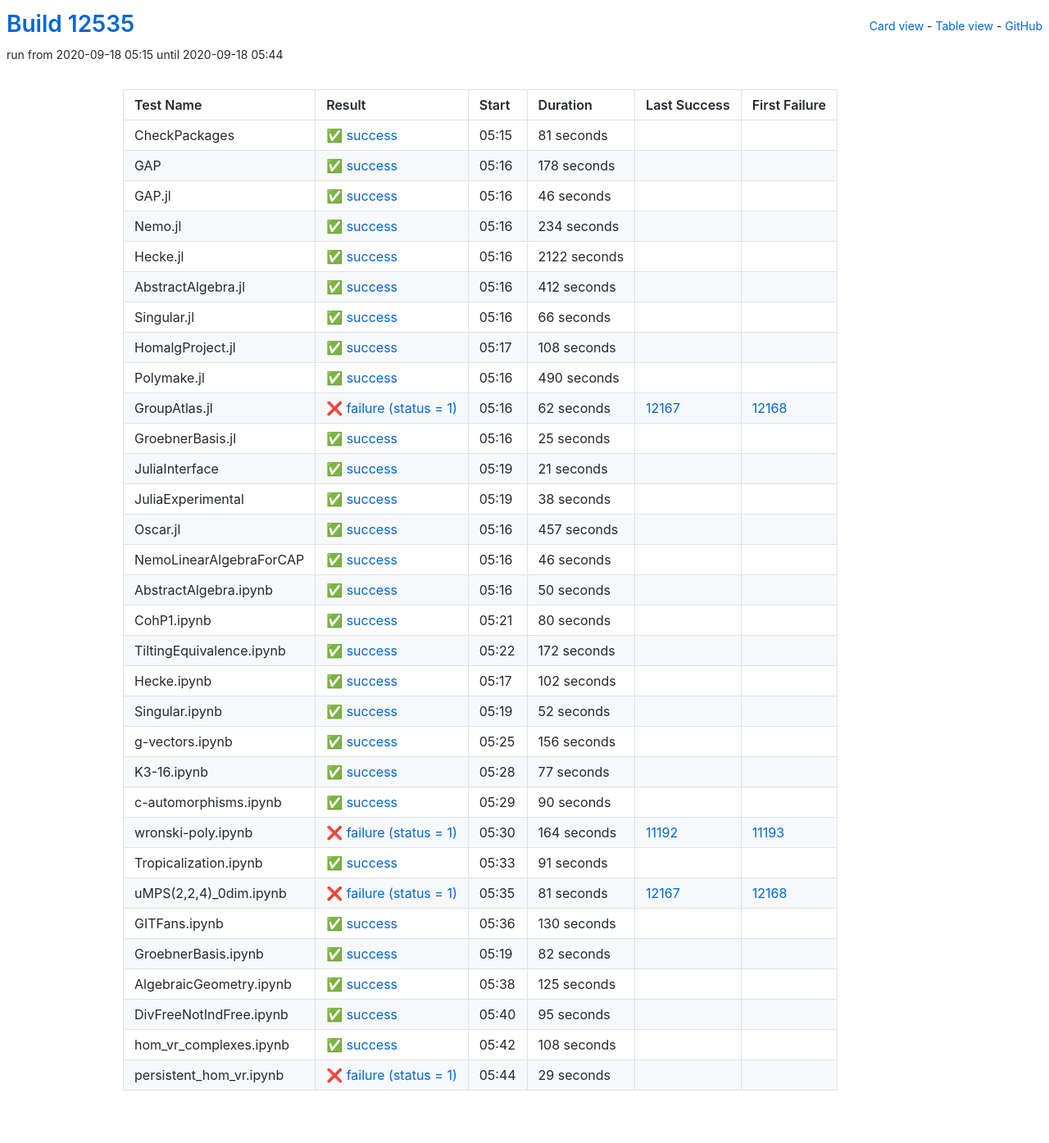
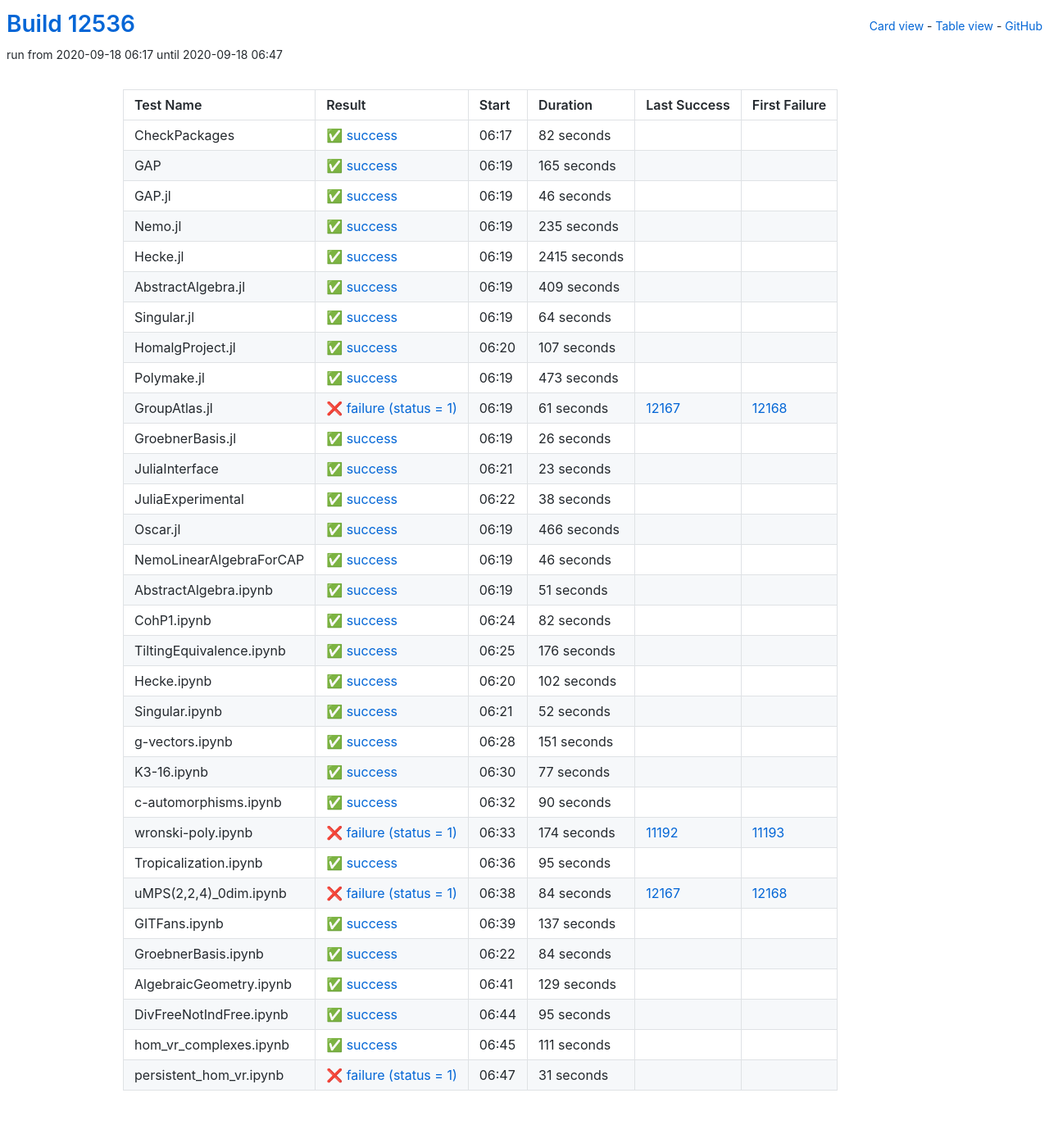
Before and after one commit to oscar-system/oscar-ci-status, a Jekyll site: the page built from table.html, in a window 1280 px wide. Shown: the whole page at 82% size. Built offline with Jekyll 4.4.1, drawn with Linux system fonts in a browser that asks for light colours.

Commit message:
Build #12536

```diff
--- a/_data/ci.yml
+++ b/_data/ci.yml
@@ -1,6 +1,6 @@
 ---
-build: 12535
-build_url: https://oscarci.mathematik.uni-kl.de/job/oscar/12535/
+build: 12536
+build_url: https://oscarci.mathematik.uni-kl.de/job/oscar/12536/
 job: oscar
 organization: oscar-system
 repo: oscar-ci-status
@@ -8,32 +8,32 @@ repourl: https://github.com/oscar-system/oscar-ci-status
 tests:
 - name: CheckPackages
   id: checkpackages
-  log: https://oscarci.mathematik.uni-kl.de/job/oscar/12535/artifact/logs/build-12535/CheckPackages.log
-  start: 2020-09-18 05:15
+  log: https://oscarci.mathematik.uni-kl.de/job/oscar/12536/artifact/logs/build-12536/CheckPackages.log
+  start: 2020-09-18 06:17
   success: true
   exitcode: 0
   status: success
-  duration: 81
+  duration: 82
   last_success: false
   last_success_url:
   first_failure: false
   first_failure_url:
 - name: GAP
   id: gap
-  log: https://oscarci.mathematik.uni-kl.de/job/oscar/12535/artifact/logs/build-12535/GAP.log
-  start: 2020-09-18 05:16
+  log: https://oscarci.mathematik.uni-kl.de/job/oscar/12536/artifact/logs/build-12536/GAP.log
+  start: 2020-09-18 06:19
   success: true
   exitcode: 0
   status: success
-  duration: 178
+  duration: 165
   last_success: false
   last_success_url:
   first_failure: false
   first_failure_url:
 - name: GAP.jl
   id: gap-jl
-  log: https://oscarci.mathematik.uni-kl.de/job/oscar/12535/artifact/logs/build-12535/GAP.jl.log
-  start: 2020-09-18 05:16
+  log: https://oscarci.mathematik.uni-kl.de/job/oscar/12536/artifact/logs/build-12536/GAP.jl.log
+  start: 2020-09-18 06:19
   success: true
   exitcode: 0
   status: success
@@ -44,116 +44,116 @@ tests:
   first_failure_url:
 - name: Nemo.jl
   id: nemo-jl
-  log: https://oscarci.mathematik.uni-kl.de/job/oscar/12535/artifact/logs/build-12535/Nemo.jl.log
-  start: 2020-09-18 05:16
+  log: https://oscarci.mathematik.uni-kl.de/job/oscar/12536/artifact/logs/build-12536/Nemo.jl.log
+  start: 2020-09-18 06:19
   success: true
   exitcode: 0
   status: success
-  duration: 234
+  duration: 235
   last_success: false
   last_success_url:
   first_failure: false
   first_failure_url:
 - name: Hecke.jl
   id: hecke-jl
-  log: https://oscarci.mathematik.uni-kl.de/job/oscar/12535/artifact/logs/build-12535/Hecke.jl.log
-  start: 2020-09-18 05:16
+  log: https://oscarci.mathematik.uni-kl.de/job/oscar/12536/artifact/logs/build-12536/Hecke.jl.log
+  start: 2020-09-18 06:19
   success: true
   exitcode: 0
   status: success
-  duration: 2122
+  duration: 2415
   last_success: false
   last_success_url:
   first_failure: false
   first_failure_url:
 - name: AbstractAlgebra.jl
   id: abstractalgebra-jl
-  log: https://oscarci.mathematik.uni-kl.de/job/oscar/12535/artifact/logs/build-12535/AbstractAlgebra.jl.log
-  start: 2020-09-18 05:16
+  log: https://oscarci.mathematik.uni-kl.de/job/oscar/12536/artifact/logs/build-12536/AbstractAlgebra.jl.log
+  start: 2020-09-18 06:19
   success: true
   exitcode: 0
   status: success
-  duration: 412
+  duration: 409
   last_success: false
   last_success_url:
   first_failure: false
   first_failure_url:
 - name: Singular.jl
   id: singular-jl
-  log: https://oscarci.mathematik.uni-kl.de/job/oscar/12535/artifact/logs/build-12535/Singular.jl.log
-  start: 2020-09-18 05:16
+  log: https://oscarci.mathematik.uni-kl.de/job/oscar/12536/artifact/logs/build-12536/Singular.jl.log
+  start: 2020-09-18 06:19
   success: true
   exitcode: 0
   status: success
-  duration: 66
+  duration: 64
   last_success: false
   last_success_url:
   first_failure: false
   first_failure_url:
 - name: HomalgProject.jl
   id: homalgproject-jl
-  log: https://oscarci.mathematik.uni-kl.de/job/oscar/12535/artifact/logs/build-12535/HomalgProject.jl.log
-  start: 2020-09-18 05:17
+  log: https://oscarci.mathematik.uni-kl.de/job/oscar/12536/artifact/logs/build-12536/HomalgProject.jl.log
+  start: 2020-09-18 06:20
   success: true
   exitcode: 0
   status: success
-  duration: 108
+  duration: 107
   last_success: false
   last_success_url:
   first_failure: false
   first_failure_url:
 - name: Polymake.jl
   id: polymake-jl
-  log: https://oscarci.mathematik.uni-kl.de/job/oscar/12535/artifact/logs/build-12535/Polymake.jl.log
-  start: 2020-09-18 05:16
+  log: https://oscarci.mathematik.uni-kl.de/job/oscar/12536/artifact/logs/build-12536/Polymake.jl.log
+  start: 2020-09-18 06:19
   success: true
   exitcode: 0
   status: success
-  duration: 490
+  duration: 473
   last_success: false
   last_success_url:
   first_failure: false
   first_failure_url:
 - name: GroupAtlas.jl
   id: groupatlas-jl
-  log: https://oscarci.mathematik.uni-kl.de/job/oscar/12535/artifact/logs/build-12535/GroupAtlas.jl.log
-  start: 2020-09-18 05:16
+  log: https://oscarci.mathematik.uni-kl.de/job/oscar/12536/artifact/logs/build-12536/GroupAtlas.jl.log
+  start: 2020-09-18 06:19
   success: false
   exitcode: 1
   status: failure
-  duration: 62
+  duration: 61
   last_success: 12167
   last_success_url: https://oscarci.mathematik.uni-kl.de/job/oscar/12167/
   first_failure: 12168
   first_failure_url: https://oscarci.mathematik.uni-kl.de/job/oscar/12168/
 - name: GroebnerBasis.jl
   id: groebnerbasis-jl
-  log: https://oscarci.mathematik.uni-kl.de/job/oscar/12535/artifact/logs/build-12535/GroebnerBasis.jl.log
-  start: 2020-09-18 05:16
+  log: https://oscarci.mathematik.uni-kl.de/job/oscar/12536/artifact/logs/build-12536/GroebnerBasis.jl.log
+  start: 2020-09-18 06:19
   success: true
   exitcode: 0
   status: success
-  duration: 25
+  duration: 26
   last_success: false
   last_success_url:
   first_failure: false
   first_failure_url:
 - name: JuliaInterface
   id: juliainterface
-  log: https://oscarci.mathematik.uni-kl.de/job/oscar/12535/artifact/logs/build-12535/JuliaInterface.log
-  start: 2020-09-18 05:19
+  log: https://oscarci.mathematik.uni-kl.de/job/oscar/12536/artifact/logs/build-12536/JuliaInterface.log
+  start: 2020-09-18 06:21
   success: true
   exitcode: 0
   status: success
-  duration: 21
+  duration: 23
   last_success: false
   last_success_url:
   first_failure: false
   first_failure_url:
 - name: JuliaExperimental
   id: juliaexperimental
-  log: https://oscarci.mathematik.uni-kl.de/job/oscar/12535/artifact/logs/build-12535/JuliaExperimental.log
-  start: 2020-09-18 05:19
+  log: https://oscarci.mathematik.uni-kl.de/job/oscar/12536/artifact/logs/build-12536/JuliaExperimental.log
+  start: 2020-09-18 06:22
   success: true
   exitcode: 0
   status: success
@@ -164,20 +164,20 @@ tests:
   first_failure_url:
 - name: Oscar.jl
   id: oscar-jl
-  log: https://oscarci.mathematik.uni-kl.de/job/oscar/12535/artifact/logs/build-12535/Oscar.jl.log
-  start: 2020-09-18 05:16
+  log: https://oscarci.mathematik.uni-kl.de/job/oscar/12536/artifact/logs/build-12536/Oscar.jl.log
+  start: 2020-09-18 06:19
   success: true
   exitcode: 0
   status: success
-  duration: 457
+  duration: 466
   last_success: false
   last_success_url:
   first_failure: false
   first_failure_url:
 - name: NemoLinearAlgebraForCAP
   id: nemolinearalgebraforcap
-  log: https://oscarci.mathematik.uni-kl.de/job/oscar/12535/artifact/logs/build-12535/NemoLinearAlgebraForCAP.log
-  start: 2020-09-18 05:16
+  log: https://oscarci.mathematik.uni-kl.de/job/oscar/12536/artifact/logs/build-12536/NemoLinearAlgebraForCAP.log
+  start: 2020-09-18 06:19
   success: true
   exitcode: 0
   status: success
@@ -188,44 +188,44 @@ tests:
   first_failure_url:
 - name: AbstractAlgebra.ipynb
   id: abstractalgebra-ipynb
-  log: https://oscarci.mathematik.uni-kl.de/job/oscar/12535/artifact/logs/build-12535/AbstractAlgebra.ipynb.log
-  start: 2020-09-18 05:16
+  log: https://oscarci.mathematik.uni-kl.de/job/oscar/12536/artifact/logs/build-12536/AbstractAlgebra.ipynb.log
+  start: 2020-09-18 06:19
   success: true
   exitcode: 0
   status: success
-  duration: 50
+  duration: 51
   last_success: false
   last_success_url:
   first_failure: false
   first_failure_url:
 - name: CohP1.ipynb
   id: cohp1-ipynb
-  log: https://oscarci.mathematik.uni-kl.de/job/oscar/12535/artifact/logs/build-12535/CohP1.ipynb.log
-  start: 2020-09-18 05:21
+  log: https://oscarci.mathematik.uni-kl.de/job/oscar/12536/artifact/logs/build-12536/CohP1.ipynb.log
+  start: 2020-09-18 06:24
   success: true
   exitcode: 0
   status: success
-  duration: 80
+  duration: 82
   last_success: false
   last_success_url:
   first_failure: false
   first_failure_url:
 - name: TiltingEquivalence.ipynb
   id: tiltingequivalence-ipynb
-  log: https://oscarci.mathematik.uni-kl.de/job/oscar/12535/artifact/logs/build-12535/TiltingEquivalence.ipynb.log
-  start: 2020-09-18 05:22
+  log: https://oscarci.mathematik.uni-kl.de/job/oscar/12536/artifact/logs/build-12536/TiltingEquivalence.ipynb.log
+  start: 2020-09-18 06:25
   success: true
   exitcode: 0
   status: success
-  duration: 172
+  duration: 176
   last_success: false
   last_success_url:
   first_failure: false
   first_failure_url:
 - name: Hecke.ipynb
   id: hecke-ipynb
-  log: https://oscarci.mathematik.uni-kl.de/job/oscar/12535/artifact/logs/build-12535/Hecke.ipynb.log
-  start: 2020-09-18 05:17
+  log: https://oscarci.mathematik.uni-kl.de/job/oscar/12536/artifact/logs/build-12536/Hecke.ipynb.log
+  start: 2020-09-18 06:20
   success: true
   exitcode: 0
   status: success
@@ -236,8 +236,8 @@ tests:
   first_failure_url:
 - name: Singular.ipynb
   id: singular-ipynb
-  log: https://oscarci.mathematik.uni-kl.de/job/oscar/12535/artifact/logs/build-12535/Singular.ipynb.log
-  start: 2020-09-18 05:19
+  log: https://oscarci.mathematik.uni-kl.de/job/oscar/12536/artifact/logs/build-12536/Singular.ipynb.log
+  start: 2020-09-18 06:21
   success: true
   exitcode: 0
   status: success
@@ -248,20 +248,20 @@ tests:
   first_failure_url:
 - name: g-vectors.ipynb
   id: g-vectors-ipynb
-  log: https://oscarci.mathematik.uni-kl.de/job/oscar/12535/artifact/logs/build-12535/g-vectors.ipynb.log
-  start: 2020-09-18 05:25
+  log: https://oscarci.mathematik.uni-kl.de/job/oscar/12536/artifact/logs/build-12536/g-vectors.ipynb.log
+  start: 2020-09-18 06:28
   success: true
   exitcode: 0
   status: success
-  duration: 156
+  duration: 151
   last_success: false
   last_success_url:
   first_failure: false
   first_failure_url:
 - name: K3-16.ipynb
   id: k3-16-ipynb
-  log: https://oscarci.mathematik.uni-kl.de/job/oscar/12535/artifact/logs/build-12535/K3-16.ipynb.log
-  start: 2020-09-18 05:28
+  log: https://oscarci.mathematik.uni-kl.de/job/oscar/12536/artifact/logs/build-12536/K3-16.ipynb.log
+  start: 2020-09-18 06:30
   success: true
   exitcode: 0
   status: success
@@ -272,8 +272,8 @@ tests:
   first_failure_url:
 - name: c-automorphisms.ipynb
   id: c-automorphisms-ipynb
-  log: https://oscarci.mathematik.uni-kl.de/job/oscar/12535/artifact/logs/build-12535/c-automorphisms.ipynb.log
-  start: 2020-09-18 05:29
+  log: https://oscarci.mathematik.uni-kl.de/job/oscar/12536/artifact/logs/build-12536/c-automorphisms.ipynb.log
+  start: 2020-09-18 06:32
   success: true
   exitcode: 0
   status: success
@@ -284,80 +284,80 @@ tests:
   first_failure_url:
 - name: wronski-poly.ipynb
   id: wronski-poly-ipynb
-  log: https://oscarci.mathematik.uni-kl.de/job/oscar/12535/artifact/logs/build-12535/wronski-poly.ipynb.log
-  start: 2020-09-18 05:30
+  log: https://oscarci.mathematik.uni-kl.de/job/oscar/12536/artifact/logs/build-12536/wronski-poly.ipynb.log
+  start: 2020-09-18 06:33
   success: false
   exitcode: 1
   status: failure
-  duration: 164
+  duration: 174
   last_success: 11192
   last_success_url: https://oscarci.mathematik.uni-kl.de/job/oscar/11192/
   first_failure: 11193
   first_failure_url: https://oscarci.mathematik.uni-kl.de/job/oscar/11193/
 - name: Tropicalization.ipynb
   id: tropicalization-ipynb
-  log: https://oscarci.mathematik.uni-kl.de/job/oscar/12535/artifact/logs/build-12535/Tropicalization.ipynb.log
-  start: 2020-09-18 05:33
+  log: https://oscarci.mathematik.uni-kl.de/job/oscar/12536/artifact/logs/build-12536/Tropicalization.ipynb.log
+  start: 2020-09-18 06:36
   success: true
   exitcode: 0
   status: success
-  duration: 91
+  duration: 95
   last_success: false
   last_success_url:
   first_failure: false
   first_failure_url:
 - name: uMPS(2,2,4)_0dim.ipynb
   id: umps-2-2-4-0dim-ipynb
-  log: https://oscarci.mathematik.uni-kl.de/job/oscar/12535/artifact/logs/build-12535/uMPS-2-2-4-_0dim.ipynb.log
-  start: 2020-09-18 05:35
+  log: https://oscarci.mathematik.uni-kl.de/job/oscar/12536/artifact/logs/build-12536/uMPS-2-2-4-_0dim.ipynb.log
+  start: 2020-09-18 06:38
   success: false
   exitcode: 1
   status: failure
-  duration: 81
+  duration: 84
   last_success: 12167
   last_success_url: https://oscarci.mathematik.uni-kl.de/job/oscar/12167/
   first_failure: 12168
   first_failure_url: https://oscarci.mathematik.uni-kl.de/job/oscar/12168/
 - name: GITFans.ipynb
   id: gitfans-ipynb
-  log: https://oscarci.mathematik.uni-kl.de/job/oscar/12535/artifact/logs/build-12535/GITFans.ipynb.log
-  start: 2020-09-18 05:36
+  log: https://oscarci.mathematik.uni-kl.de/job/oscar/12536/artifact/logs/build-12536/GITFans.ipynb.log
+  start: 2020-09-18 06:39
   success: true
   exitcode: 0
   status: success
-  duration: 130
+  duration: 137
   last_success: false
   last_success_url:
   first_failure: false
   first_failure_url:
 - name: GroebnerBasis.ipynb
   id: groebnerbasis-ipynb
-  log: https://oscarci.mathematik.uni-kl.de/job/oscar/12535/artifact/logs/build-12535/GroebnerBasis.ipynb.log
-  start: 2020-09-18 05:19
+  log: https://oscarci.mathematik.uni-kl.de/job/oscar/12536/artifact/logs/build-12536/GroebnerBasis.ipynb.log
+  start: 2020-09-18 06:22
   success: true
   exitcode: 0
   status: success
-  duration: 82
+  duration: 84
   last_success: false
   last_success_url:
   first_failure: false
   first_failure_url:
 - name: AlgebraicGeometry.ipynb
   id: algebraicgeometry-ipynb
-  log: https://oscarci.mathematik.uni-kl.de/job/oscar/12535/artifact/logs/build-12535/AlgebraicGeometry.ipynb.log
-  start: 2020-09-18 05:38
+  log: https://oscarci.mathematik.uni-kl.de/job/oscar/12536/artifact/logs/build-12536/AlgebraicGeometry.ipynb.log
+  start: 2020-09-18 06:41
   success: true
   exitcode: 0
   status: success
-  duration: 125
+  duration: 129
   last_success: false
   last_success_url:
   first_failure: false
   first_failure_url:
 - name: DivFreeNotIndFree.ipynb
   id: divfreenotindfree-ipynb
-  log: https://oscarci.mathematik.uni-kl.de/job/oscar/12535/artifact/logs/build-12535/DivFreeNotIndFree.ipynb.log
-  start: 2020-09-18 05:40
+  log: https://oscarci.mathematik.uni-kl.de/job/oscar/12536/artifact/logs/build-12536/DivFreeNotIndFree.ipynb.log
+  start: 2020-09-18 06:44
   success: true
   exitcode: 0
   status: success
@@ -368,24 +368,24 @@ tests:
   first_failure_url:
 - name: hom_vr_complexes.ipynb
   id: hom-vr-complexes-ipynb
-  log: https://oscarci.mathematik.uni-kl.de/job/oscar/12535/artifact/logs/build-12535/hom_vr_complexes.ipynb.log
-  start: 2020-09-18 05:42
+  log: https://oscarci.mathematik.uni-kl.de/job/oscar/12536/artifact/logs/build-12536/hom_vr_complexes.ipynb.log
+  start: 2020-09-18 06:45
   success: true
   exitcode: 0
   status: success
-  duration: 108
+  duration: 111
   last_success: false
   last_success_url:
   first_failure: false
   first_failure_url:
 - name: persistent_hom_vr.ipynb
   id: persistent-hom-vr-ipynb
-  log: https://oscarci.mathematik.uni-kl.de/job/oscar/12535/artifact/logs/build-12535/persistent_hom_vr.ipynb.log
-  start: 2020-09-18 05:44
+  log: https://oscarci.mathematik.uni-kl.de/job/oscar/12536/artifact/logs/build-12536/persistent_hom_vr.ipynb.log
+  start: 2020-09-18 06:47
   success: false
   exitcode: 1
   status: failure
-  duration: 29
+  duration: 31
   last_success: false
   last_success_url:
   first_failure: false
```
Also changed, not shown: README.md.
